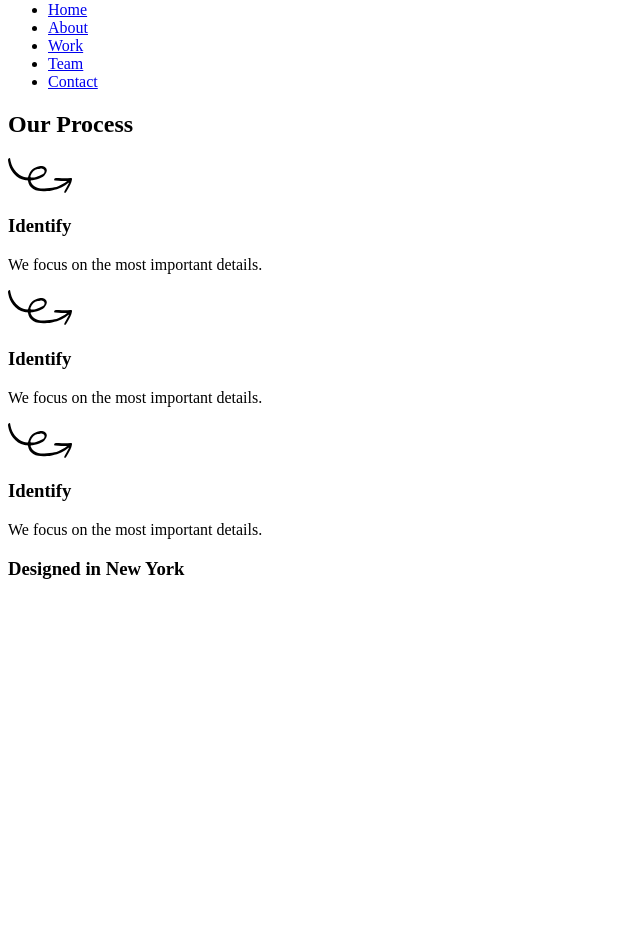
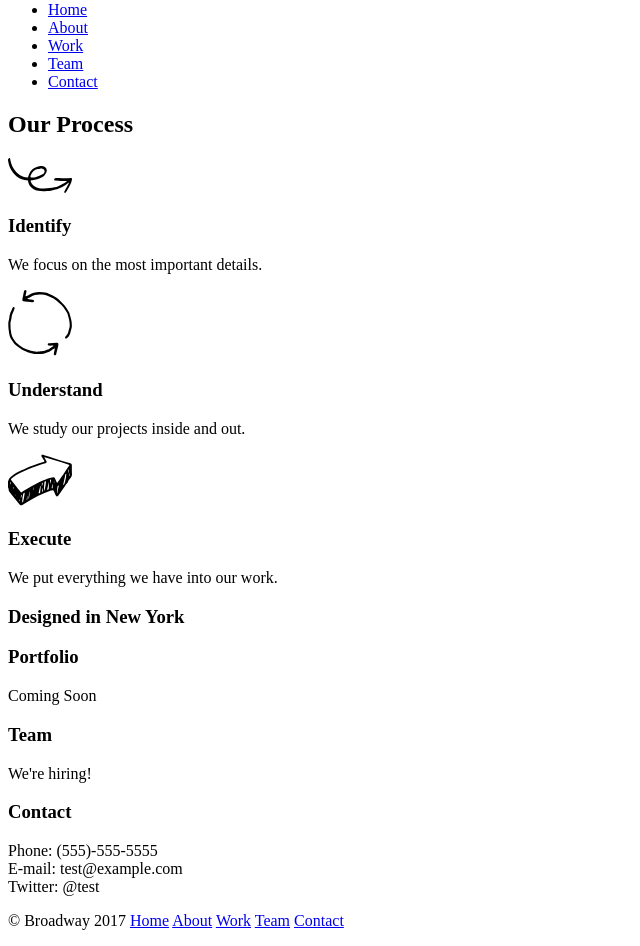
Before and after one commit to Greenka236/Broadway, a plain HTML site: page index.html in a window 1280 px wide. Shown: the part 79-1025 px from the top of the page, without its empty margins (0-640 px from the left). Before the commit the page ends 800 px from the top, so only its background shows below. Drawn offline with Linux system fonts and the light colour scheme.

Commit message:
Add all content.

```diff
--- a/index.html
+++ b/index.html
@@ -18,35 +18,54 @@
     </nav>
     <div id="about">
       <h2>Our Process</h2>
-      <img src="/resources/images/identify.svg"/>
+      <img src="./resources/images/identify.svg"/>
       <h3>Identify</h3>
       <p>We focus on the most important details.</p>
 
-      <img src="/resources/images/identify.svg"/>
-      <h3>Identify</h3>
-      <p>We focus on the most important details.</p>
+      <img src="./resources/images/understand.svg"/>
+      <h3>Understand</h3>
+      <p>We study our projects inside and out.</p>
 
-      <img src="/resources/images/identify.svg"/>
-      <h3>Identify</h3>
-      <p>We focus on the most important details.</p>
+      <img src="./resources/images/execute.svg"/>
+      <h3>Execute</h3>
+      <p>We put everything we have into our work.</p>
     </div>
 
     <h3>Designed in New York</h3>
 
     <div id="work">
-
+      <h3>Portfolio</h3>
+      <p>Coming Soon</p>
     </div>
 
     <div id="team">
-
+      <h3>Team</h3>
+      <p>We're hiring!</p>
     </div>
 
     <div id="contact">
-
+      <h3>Contact</h3>
+      <p>
+        Phone: (555)-555-5555
+        <br>
+        E-mail: test@example.com
+        <br>
+        Twitter: @test
+      </p>
     </div>
 
     <div class="footer">
-
+      <nav>
+        <p>© Broadway 2017
+          <span class="footer-nav">
+            <a href="#home">Home</a>
+            <a href="#about">About</a>
+            <a href="#work">Work</a>
+            <a href="#team">Team</a>
+            <a href="#contact">Contact</a>
+          </span>
+        </p>
+      </nav>
     </div>
   </body>
 </html>
```
